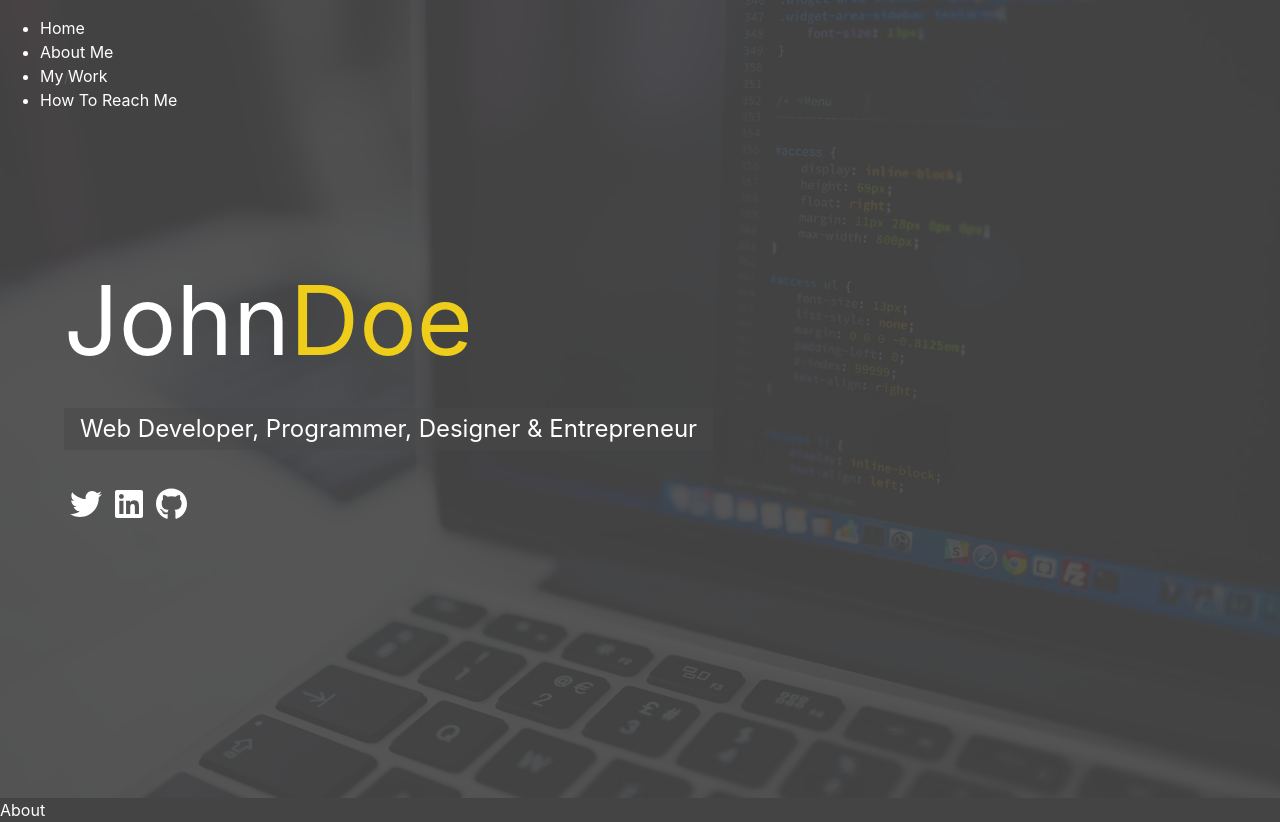
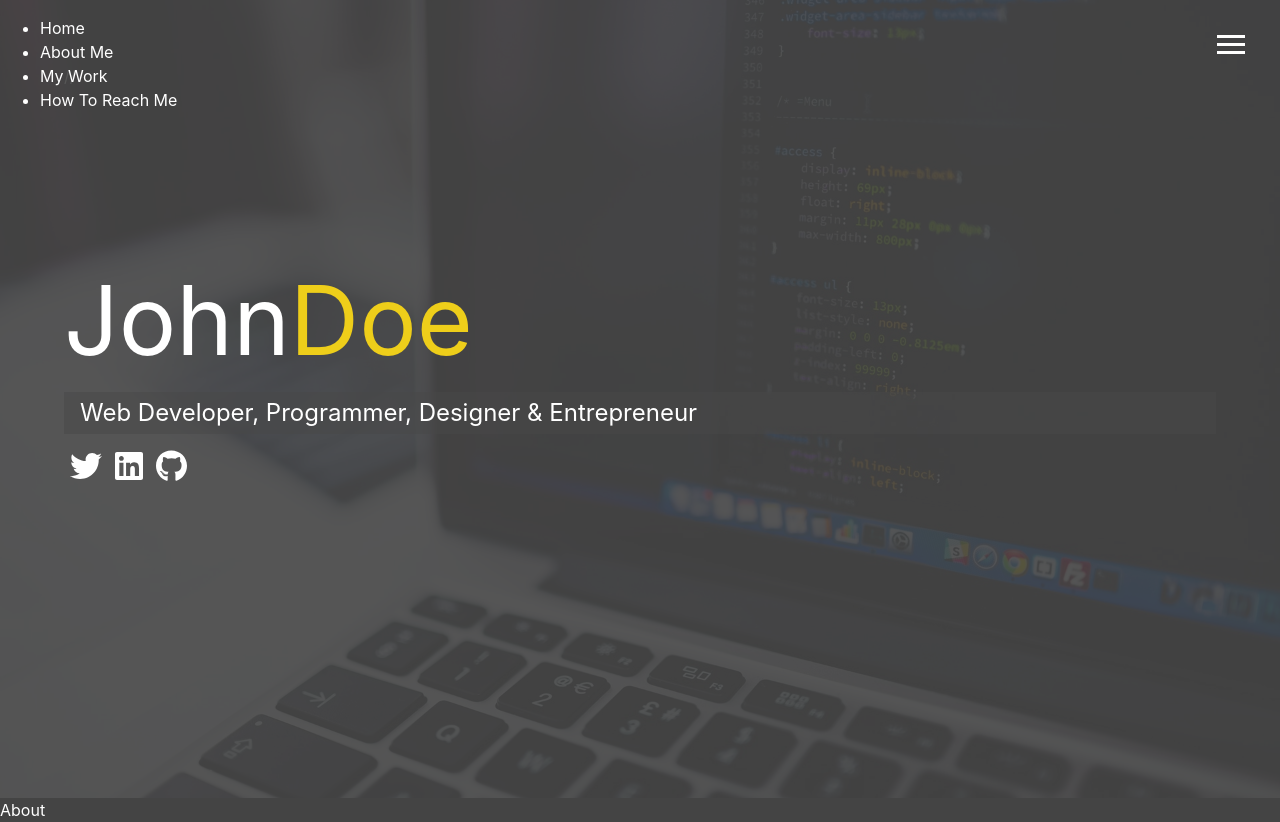
Before and after one commit to sal-jarrar/profile, a React (Create React App) app: page / in a window 1280 px wide. Built offline with nearby package versions, Linux system fonts and the light colour scheme.

Commit message:
fix overlay

```diff
--- a/src/asests/scss/config.scss
+++ b/src/asests/scss/config.scss
@@ -14,8 +14,8 @@ $background-opacity: 0.9;
       background-attachment: fixed;
       background-size: cover;
     }
-    .overlay {
-      // content: "";
+    &:after {
+      content: "";
       position: absolute;
       top: 0;
       right: 0;
--- a/src/asests/scss/main.scss
+++ b/src/asests/scss/main.scss
@@ -1,10 +1,10 @@
 @import "config";
+@import "menu";
 body {
   margin: 0;
   font-family: -apple-system, BlinkMacSystemFont, "Segoe UI", "Roboto", "Oxygen",
     "Ubuntu", "Cantarell", "Fira Sans", "Droid Sans", "Helvetica Neue",
     sans-serif;
-
   background-color: $primary-color;
   color: #fff;
   line-height: 1.5;
@@ -17,15 +17,14 @@ h2,
 h3 {
   margin: 0;
   font-weight: 400;
-  position: fixed;
   z-index: 2;
+  position: relative;
 
   &.lg-heading {
     font-size: 6rem;
   }
 
   &.sm-heading {
-    margin-top: 40vh;
     padding: 0.2rem 1rem;
     background: rgba(lighten($primary-color, 2), 0.5);
   }
@@ -47,13 +46,13 @@ header {
 }
 
 main {
-  @include background;
   padding: 4rem;
+
   min-height: calc(100vh - 130px);
   .icons {
-    margin-top: 50vh;
-    position: fixed;
+    margin-top: 1rem;
     z-index: 2;
+    position: relative;
 
     a {
       padding: 0.4rem;
@@ -66,6 +65,8 @@ main {
   }
 
   &#home {
+    @include background;
+
     overflow: hidden;
     h1 {
       margin-top: 20vh;
--- /dev/null
+++ b/src/asests/scss/menu.scss
@@ -0,0 +1,39 @@
+// Menu Button
+.menu-btn {
+  position: absolute;
+  z-index: 3;
+  right: 35px;
+  top: 35px;
+  cursor: pointer;
+  @include easeOut;
+
+  .btn-line {
+    width: 28px;
+    height: 3px;
+    margin: 0 0 5px 0;
+    background: #fff;
+    @include easeOut;
+  }
+
+  // Rotate Into X With Menu Lines
+  &.close {
+    transform: rotate(180deg);
+
+    .btn-line {
+      // Line 1 - Rotate
+      &:nth-child(1) {
+        transform: rotate(45deg) translate(5px, 5px);
+      }
+
+      // Line 2 - Hide
+      &:nth-child(2) {
+        opacity: 0;
+      }
+
+      // Line 3 - Rotate
+      &:nth-child(3) {
+        transform: rotate(-45deg) translate(7px, -6px);
+      }
+    }
+  }
+}
```
